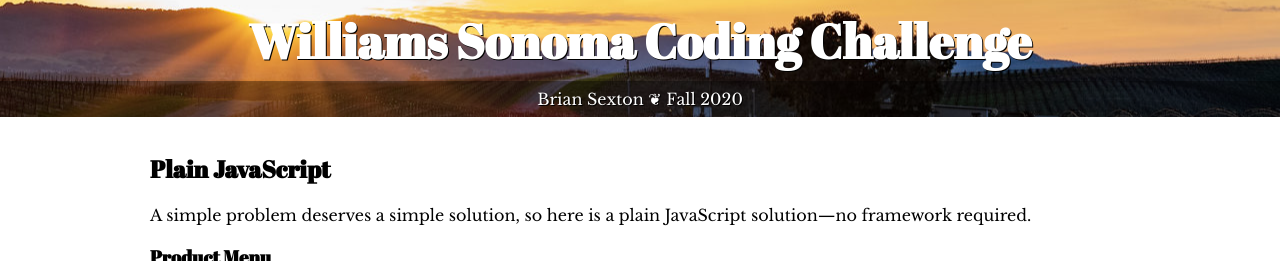
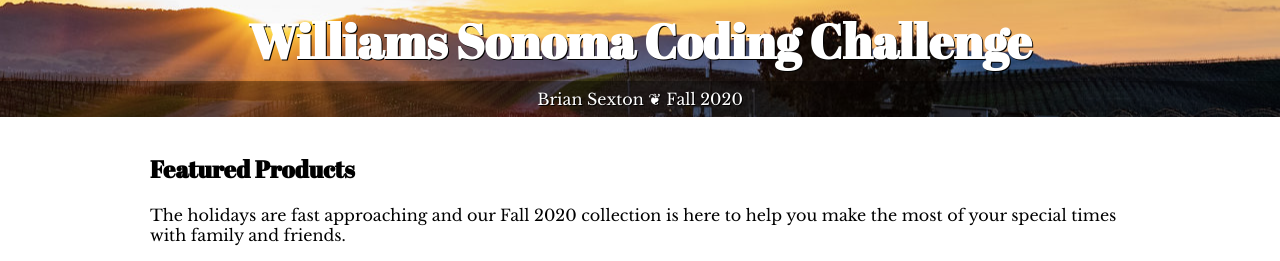
Before and after one commit to bdsexton/williams-sonoma-coding-challenge, a website: page source/index.html in a window 1280 px wide. Shown: the top 261 px of the page. Drawn offline with nearby package versions, Linux system fonts and the light colour scheme; a web font is replaced by a local one.

Commit message:
Replace the developer-oriented text with consumer-oriented text.

```diff
--- a/source/index.html
+++ b/source/index.html
@@ -14,8 +14,8 @@
 	</header>
 	<main>
 		<section>
-			<h2>Plain JavaScript</h2>
-			<p>A simple problem deserves a simple solution, so here is a plain JavaScript solution&mdash;no framework required.</p>
+			<h2>Featured Products</h2>
+			<p>The holidays are fast approaching and our Fall 2020 collection is here to help you make the most of your special times with family and friends.</p>
 		</section>
 		<section id="product-menu">
 			<h3>Product Menu</h3>
```
